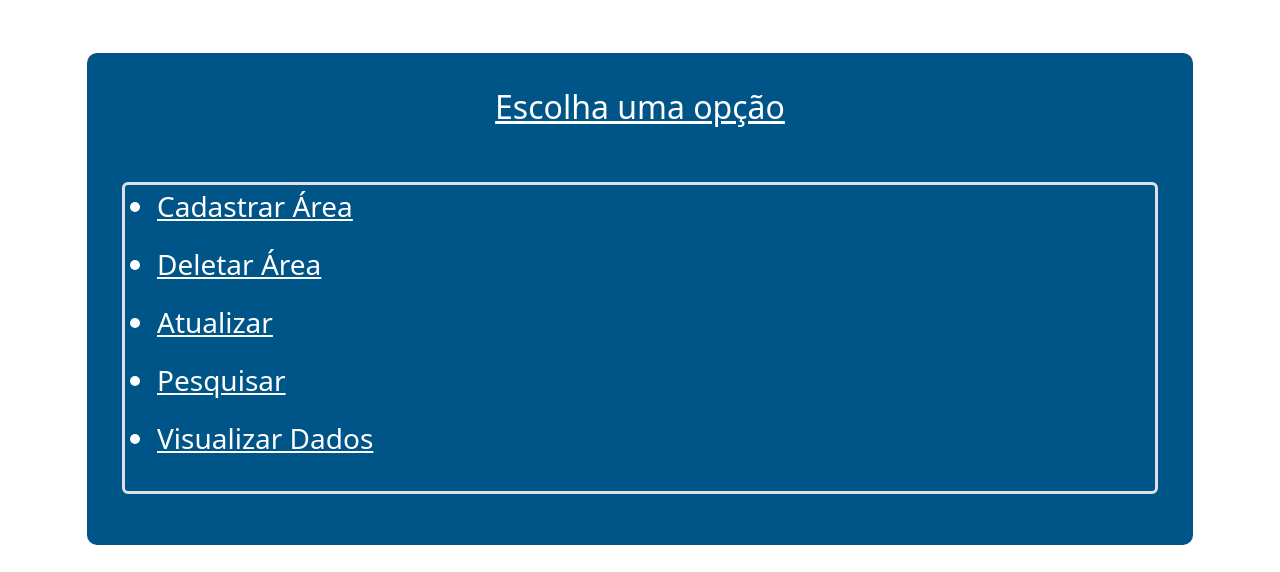
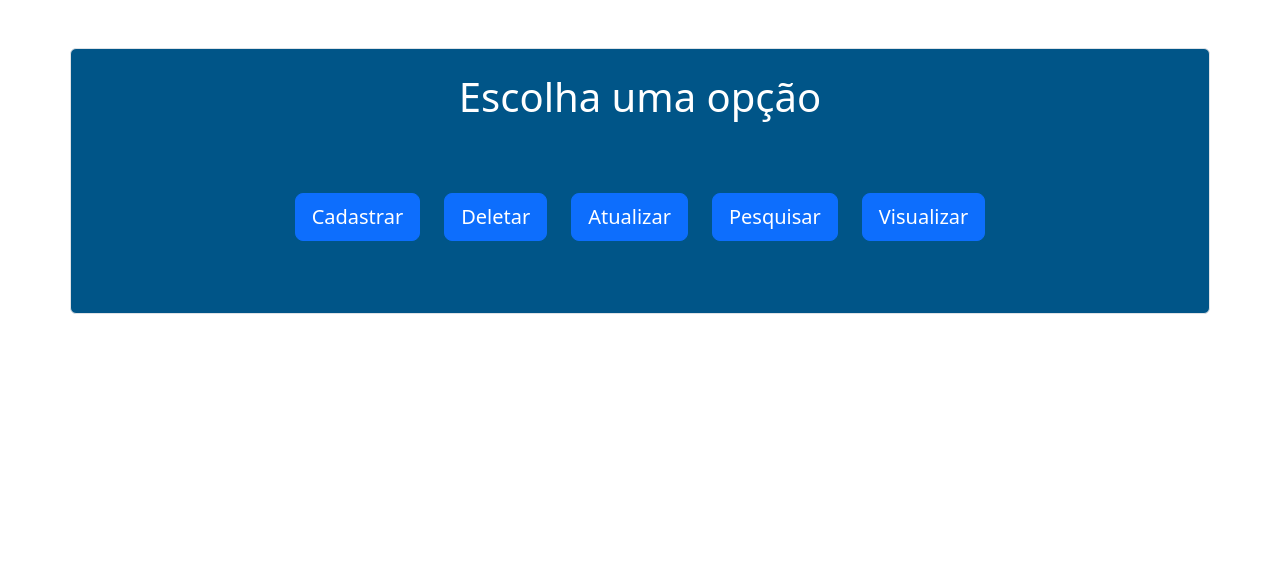
Before and after one commit to andreportol/ExercicioDjango, a Django app: page / in a window 1280 px wide. Shown: the part 228-800 px from the top of the page. Run offline with Django 4.2, Linux system fonts and the light colour scheme; some libraries are stand-ins or nearby versions.

Commit message:
Feita a substituição de link por botões no arquivo index.html

```diff
--- a/core/templates/index.html
+++ b/core/templates/index.html
@@ -35,22 +35,33 @@
         </div>
     </nav>
 
-    <div class="container mt-5">
+    <div class="container navbar border rounded text-center text-white mt-5 pb-5">
         <div class="row">
-            <div class="col-sm">
-                <div class="select-option">
-                    <h2 class="fs-2 text-center text-decoration-underline pb-5">Escolha uma opção</h2>
-                    <ul class="border border-3 rounded pb-3 " type="circulo" >
-                        <li class="text-decoration-underline fs-3 pb-3"><a href="{% url 'cadastrar' %}">Cadastrar Área</a></li>
-                        <li class="text-decoration-underline fs-3 pb-3"><a href="{% url 'deletar' %}">Deletar Área</a></li>
-                        <li class="text-decoration-underline fs-3 pb-3"><a href="{% url 'atualizar' %}">Atualizar</a></li>
-                        <li class="text-decoration-underline fs-3 pb-3"><a href="{% url 'pesquisar'%}">Pesquisar</a></li>
-                        <li class="text-decoration-underline fs-3 pb-3"><a href="{% url 'visualizarDados' %}">Visualizar Dados</a></li>
-                    </ul>
-                </div>
+            <div class="col">
+                <h2 class="fs-1 mt-3">Escolha uma opção</h2>
+            </div>
+        </div>
+        <div class="row pt-5">
+            <div class="col">
+                <a class="btn btn-lg btn-primary mt-3" href="{% url 'cadastrar' %}" role="button">Cadastrar</a>
+            </div>
+            <div class="col pb-4">
+                <a class="btn btn-lg btn-primary mt-3" href="{% url 'deletar' %}" role="button">Deletar</a>
+            </div>
+            <div class="col pb-4">
+                <a class="btn btn-lg btn-primary mt-3" href="{% url 'atualizar' %}" role="button">Atualizar</a>
+            </div>
+            <div class="col pb-4">
+                <a class="btn btn-lg btn-primary mt-3" href="{% url 'pesquisar' %}" role="button">Pesquisar</a>
+            </div>
+            <div class="col pb-4">
+                <a class="btn btn-lg btn-primary mt-3" href="{% url 'visualizarDados' %}" role="button">Visualizar</a>
             </div>
         </div>
     </div>
+
+
+
 
     <!--container de navegação da página -->
 </body>
--- a/core/templates/pesquisar.html
+++ b/core/templates/pesquisar.html
@@ -39,6 +39,7 @@
                 <div class="row g-3">
                     <form class="form border rounded p-3" action="{% url 'pesquisar' %}" method="GET">
                         <div class="row">
+                            <h3 class="Fs-3 text-center text-white py-2">Sistema de Busca</h3>
                             <div class="col-md-6">
                                 <label for="inputInscricao" class="form-label">Inscrição:</label>
                                 <input name="insc_imob" type="text" class="form-control" id="inputInscricao"
```
